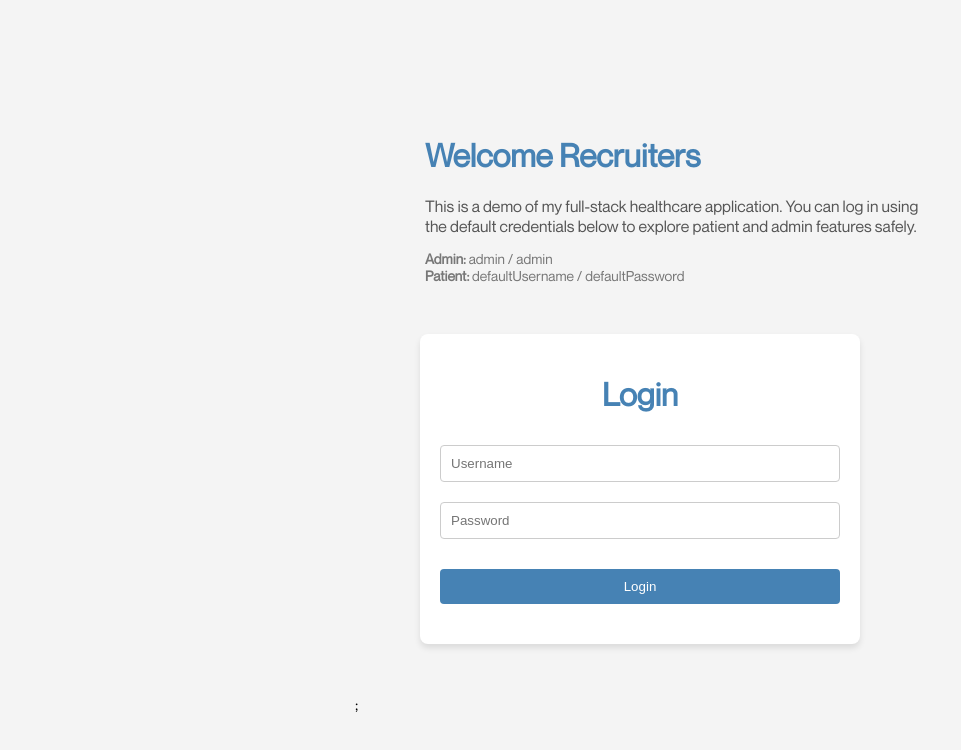
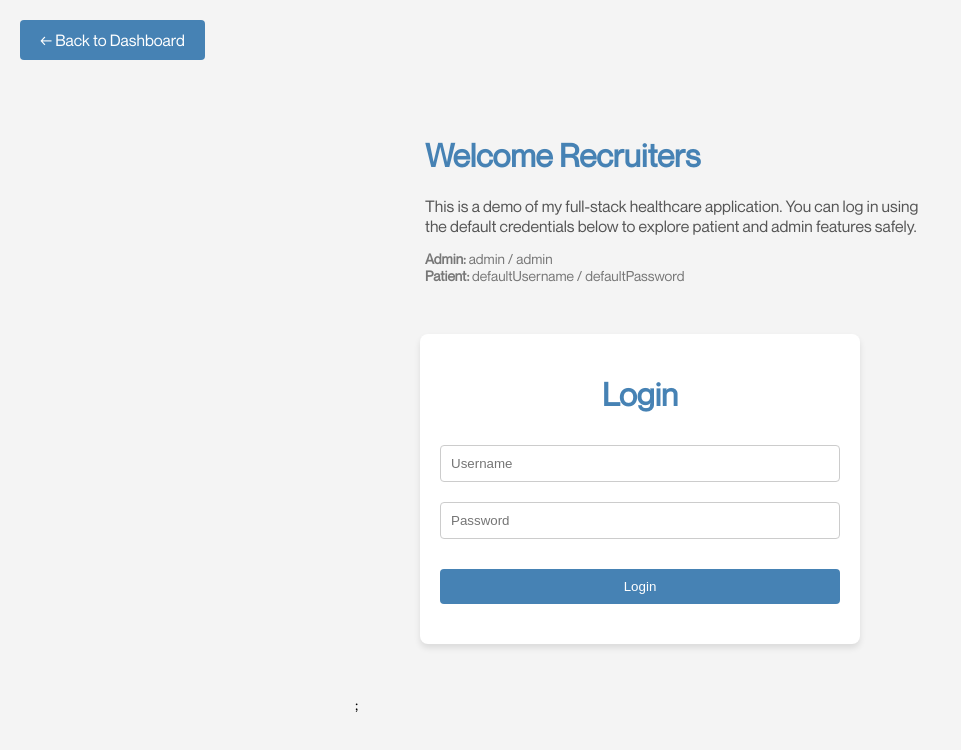
Before and after one commit to ADAM-ABDUL-KARIM/Medical-Records-Scheduling-Management-System, a React (Vite) app in the folder frontend/: page /login in a window 1280 px wide. Shown: the top 750 px of the page, without its empty margins (0-961 px from the left). Built offline with nearby package versions, Linux system fonts and the light colour scheme; a web font is replaced by a local one.

Commit message:
fixed RBAC

```diff
--- a/frontend/src/App.jsx
+++ b/frontend/src/App.jsx
@@ -102,9 +102,11 @@ function AppContent() {
     );
   }
 
+const isHome = location.pathname === "/" || location.pathname ==="/patient-dashboard";
+
   return (
     <>
-
+       <BackArrow position={isHome ? "bottom" : "top"} />
       {/* {isPatient !== null && !hideSideMenu && <SideMenu isPatient={isPatient} />} */}
       {!hideProfileIcon && <ProfileIcon isPatient={isPatient} />}
       <Routes>
@@ -113,7 +115,7 @@ function AppContent() {
           element={
             <ProtectedRoute>
               <Home />
-              <BackArrow/>
+
             </ProtectedRoute>
           }
         />
--- a/frontend/src/components/BackArrow.jsx
+++ b/frontend/src/components/BackArrow.jsx
@@ -1,12 +1,15 @@
 import { useNavigate } from 'react-router-dom';
 import '../styles/BackArrow.css';
 
-function BackArrow() {
+function BackArrow({ position = "top" }) {
   const navigate = useNavigate();
 
   return (
-    <div className="back-arrow" onClick={() => navigate('/')}>
-      &#8592; Back to Dashboard
+    <div
+      className={`back-arrow ${position}`}
+      onClick={() => navigate('/')}
+    >
+      ← Back to Dashboard
     </div>
   );
 }
--- a/frontend/src/pages/Home.jsx
+++ b/frontend/src/pages/Home.jsx
@@ -3,6 +3,8 @@ import api from "../api";
 import { Link } from "react-router-dom";
 import "../styles/Home.css";
 import patientList from "../assets/patient_list.png";
+import healthpro from "../assets/healthpro.png";
+
 import NotesPng from "../assets/NotesPng.png";
 import writeRecord from "../assets/writeRecord.png";
 import appointmentIcon from "../assets/appointmentIcon.png";
@@ -61,7 +63,18 @@ function Home() {
               width={150}
               height={150}
             />
-            <span className="hiddenContainer">View Records</span>
+            <span className="hiddenContainer"> View Records</span>
+          </Link>
+        </div>
+         <div>
+          <Link to="/registerhealthpro">
+            <img
+              src={healthpro}
+              alt="Add health Pros"
+              width={150}
+              height={150}
+            />
+            <span className="hiddenContainer">Add Healthcare Professionals</span>
           </Link>
         </div>
         <div>
--- a/frontend/src/styles/BackArrow.css
+++ b/frontend/src/styles/BackArrow.css
@@ -1,6 +1,5 @@
 .back-arrow {
   position: fixed;
-  top: 20px;
   left: 20px;
   padding: 10px 20px;
   background-color: steelblue;
@@ -9,9 +8,17 @@
   cursor: pointer;
   display: flex;
   align-items: center;
-  gap: 10px;
   z-index: 1000;
-  transition: all 0.3s ease;
+}
+
+/* Default: top-left */
+.back-arrow.top {
+  top: 20px;
+}
+
+/* Home only: middle-left */
+.back-arrow.bottom {
+  visibility: hidden;
 }
 
 .back-arrow:hover {
--- a/frontend/src/styles/Home.css
+++ b/frontend/src/styles/Home.css
@@ -23,6 +23,8 @@
 
 }
 .Home-ul {
+  position: relative;
+  top:90px;
   display: flex;
   flex-wrap: wrap;
   justify-content: center;
```
Also changed, not shown: frontend/src/assets/healthpro.png (added), 1 other file (tests, documents, lock files or other folders).
